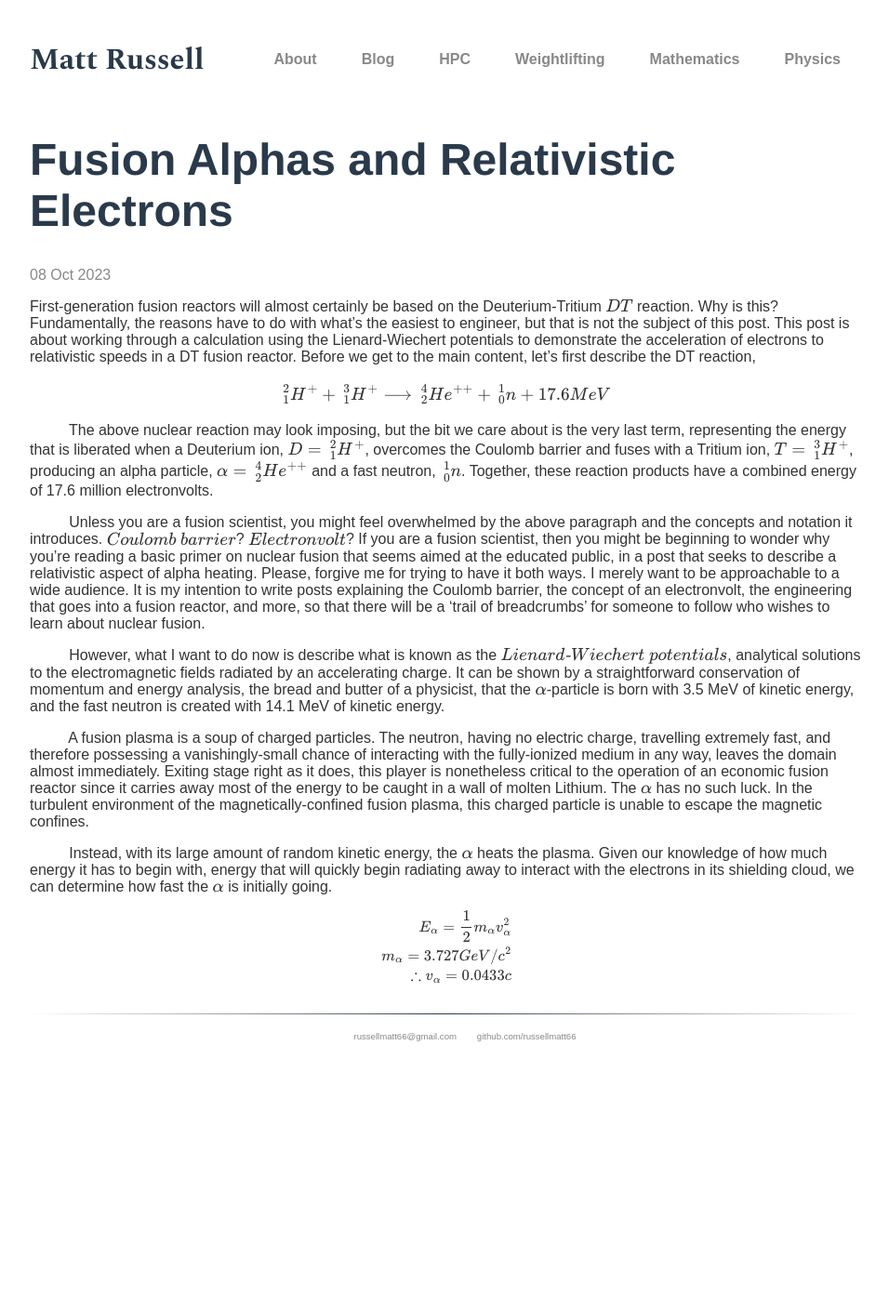
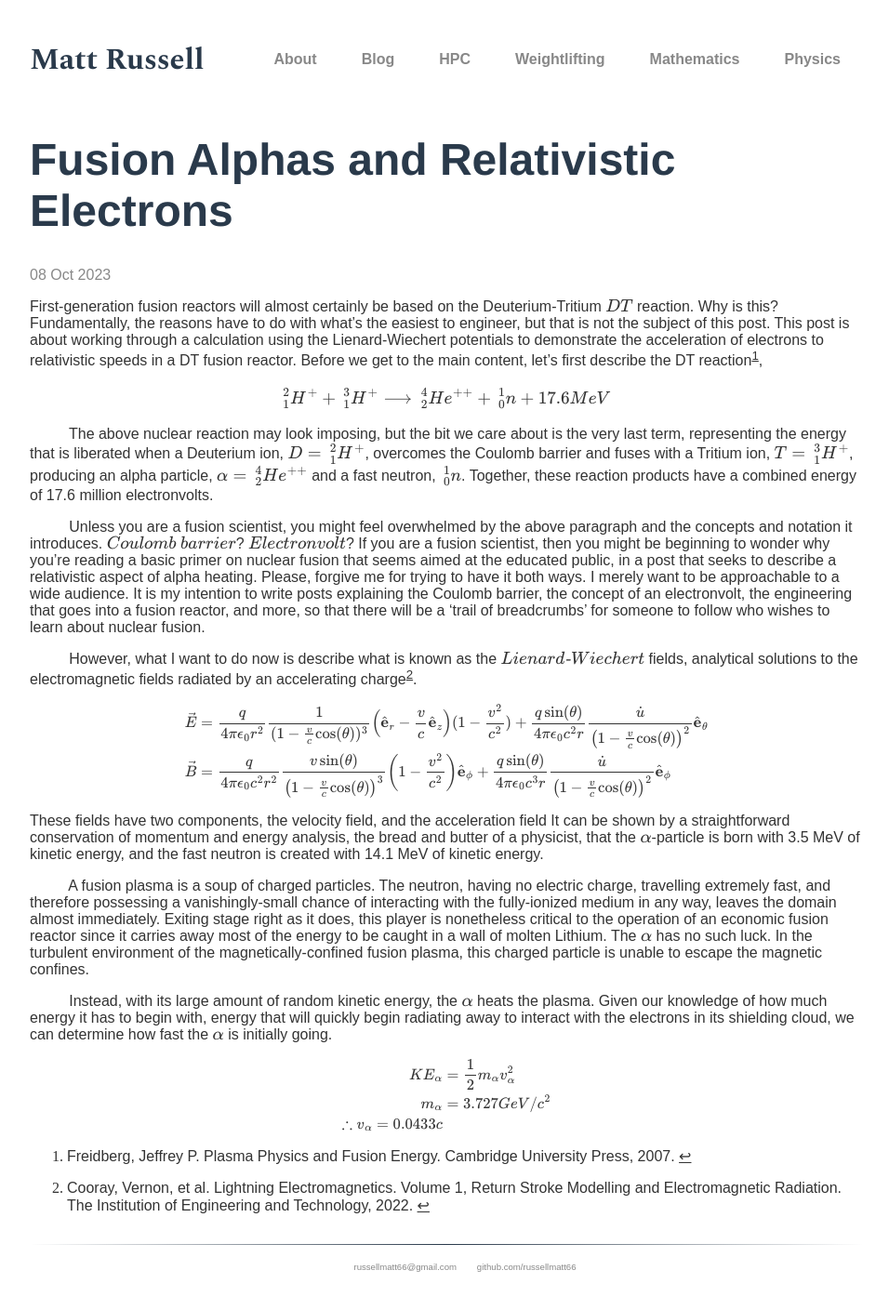
Before and after one commit to russellmatt66/russellmatt66.github.io, a Jekyll site: the page built from _phys/2023-10-8-fusionalphas.md, in a window 1280 px wide. Shown: the whole page at 93% size, without its empty margins (160-1116 px from the left). Built offline with Jekyll 4.4.1, drawn with Linux system fonts in a browser that asks for light colours; some web fonts are replaced; formulas are drawn with MathJax 3; before the commit the page ends 1162 px from its top, so only the background shows below that.

Commit message:
Trying to build some new posts in /math and /phys

```diff
--- a/_phys/2023-10-8-fusionalphas.md
+++ b/_phys/2023-10-8-fusionalphas.md
@@ -2,7 +2,7 @@
 layout: post
 title: Fusion Alphas and Relativistic Electrons
 ---
-First-generation fusion reactors will almost certainly be based on the Deuterium-Tritium (DT) reaction. Why is this? Fundamentally, the reasons have to do with what's the easiest to engineer, but that is not the subject of this post. This post is about working through a calculation using the Lienard-Wiechert potentials to demonstrate the acceleration of electrons to relativistic speeds in a DT fusion reactor. Before we get to the main content, let's first describe the DT reaction,
+First-generation fusion reactors will almost certainly be based on the Deuterium-Tritium (DT) reaction. Why is this? Fundamentally, the reasons have to do with what's the easiest to engineer, but that is not the subject of this post. This post is about working through a calculation using the Lienard-Wiechert potentials to demonstrate the acceleration of electrons to relativistic speeds in a DT fusion reactor. Before we get to the main content, let's first describe the DT reaction[^1],
 
 \\[
 _{1}^{2}H^{+} + \, _{1}^{3}H^{+} \longrightarrow \, _{2}^{4}He^{++} + \, _{0}^{1}n + 17.6 MeV
@@ -12,7 +12,17 @@ $\hspace{1cm}$ The above nuclear reaction may look imposing, but the bit we care
 
 $\hspace{1cm}$ Unless you are a fusion scientist, you might feel overwhelmed by the above paragraph and the concepts and notation it introduces. \(\textit{Coulomb barrier}\)? \(\textit{Electronvolt}\)? If you are a fusion scientist, then you might be beginning to wonder why you're reading a basic primer on nuclear fusion that seems aimed at the educated public, in a post that seeks to describe a relativistic aspect of alpha heating. Please, forgive me for trying to have it both ways. I merely want to be approachable to a wide audience. It is my intention to write posts explaining the Coulomb barrier, the concept of an electronvolt, the engineering that goes into a fusion reactor, and more, so that there will be a 'trail of breadcrumbs' for someone to follow who wishes to learn about nuclear fusion.
 
-$\hspace{1cm}$ However, what I want to do now is describe what is known as the \(\textit{Lienard-Wiechert potentials}\), analytical solutions to the electromagnetic fields radiated by an accelerating charge. It can be shown by a straightforward conservation of momentum and energy analysis, the bread and butter of a physicist, that the \(\alpha\)-particle is born with 3.5 MeV of kinetic energy, and the fast neutron is created with 14.1 MeV of kinetic energy.
+$\hspace{1cm}$ However, what I want to do now is describe what is known as the \(\textit{Lienard-Wiechert}\) fields, analytical solutions to the electromagnetic fields radiated by an accelerating charge[^2].
+
+$$
+\begin{aligned}
+    \vec{E} &= \frac{q}{4\pi\epsilon_{0}r^{2}}\frac{1}{(1 - \frac{v}{c}\cos(\theta))^{3}}\left(\hat{\textbf{e}}_{r} - \frac{v}{c}\hat{\textbf{e}}_{z}\right)(1 - \frac{v^{2}}{c^{2}}) + \frac{q\sin(\theta)}{4\pi\epsilon_{0}c^{2}r}\frac{\dot{u}}{\left(1 - \frac{v}{c}\cos(\theta)\right)^{2}}\hat{\textbf{e}}_{\theta} \\
+    \vec{B} &= \frac{q}{4\pi\epsilon_{0}c^{2}r^{2}}\frac{v\sin(\theta)}{\left(1 - \frac{v}{c}\cos(\theta)\right)^{3}}\left(1 - \frac{v^{2}}{c^{2}}\right)\hat{\textbf{e}}_{\phi} + \frac{q\sin(\theta)}{4\pi\epsilon_{0}c^{3}r}\frac{\dot{u}}{\left(1 - \frac{v}{c}\cos(\theta)\right)^{2}}\hat{\textbf{e}}_{\phi}
+\end{aligned}
+$$
+
+These fields have two components, the velocity field, and the acceleration field
+It can be shown by a straightforward conservation of momentum and energy analysis, the bread and butter of a physicist, that the \(\alpha\)-particle is born with 3.5 MeV of kinetic energy, and the fast neutron is created with 14.1 MeV of kinetic energy.
 
 $\hspace{1cm}$ A fusion plasma is a soup of charged particles. The neutron, having no electric charge, travelling extremely fast, and therefore possessing a vanishingly-small chance of interacting with the fully-ionized medium in any way, leaves the domain almost immediately. Exiting stage right as it does, this player is nonetheless critical to the operation of an economic fusion reactor since it carries away most of the energy to be caught in a wall of molten Lithium. The \(\alpha\) has no such luck. In the turbulent environment of the magnetically-confined fusion plasma, this charged particle is unable to escape the magnetic confines.
 
@@ -20,8 +30,13 @@ $\hspace{1cm}$ Instead, with its large amount of random kinetic energy, the \(\a
 
 $$
 \begin{aligned}
-    E_{\alpha} = \frac{1}{2}m_{\alpha}v_{\alpha}^{2} \\
-    m_{\alpha} = 3.727 GeV / c^{2} \\
+    KE_{\alpha} &= \frac{1}{2}m_{\alpha}v_{\alpha}^{2} \\
+    m_{\alpha} &= 3.727 GeV / c^{2} \\
     \therefore v_{\alpha} = 0.0433c
 \end{aligned}
 $$
+
+
+
+[^1]: Freidberg, Jeffrey P. Plasma Physics and Fusion Energy. Cambridge University Press, 2007.
+[^2]: Cooray, Vernon, et al. Lightning Electromagnetics. Volume 1, Return Stroke Modelling and Electromagnetic Radiation. The Institution of Engineering and Technology, 2022.
```
Also changed, not shown: _math/2020-07-11-brown9th-exrcse-ch1.md (added, +7 -0 lines), _math/2020-07-11-test.md (deleted, +0 -8 lines), _phys/2023-10-13-debyeshield.md (added), 2 other files.
